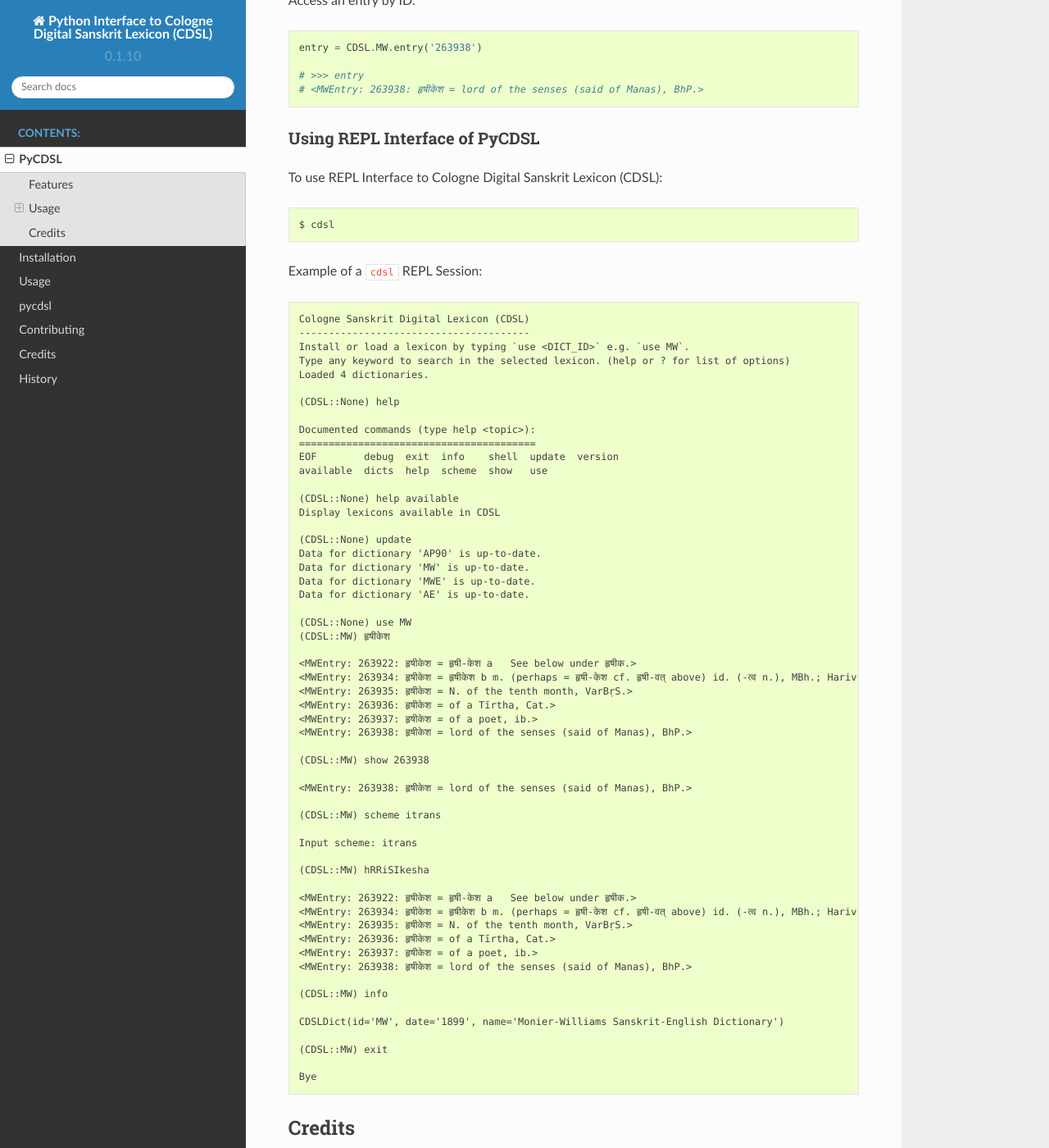
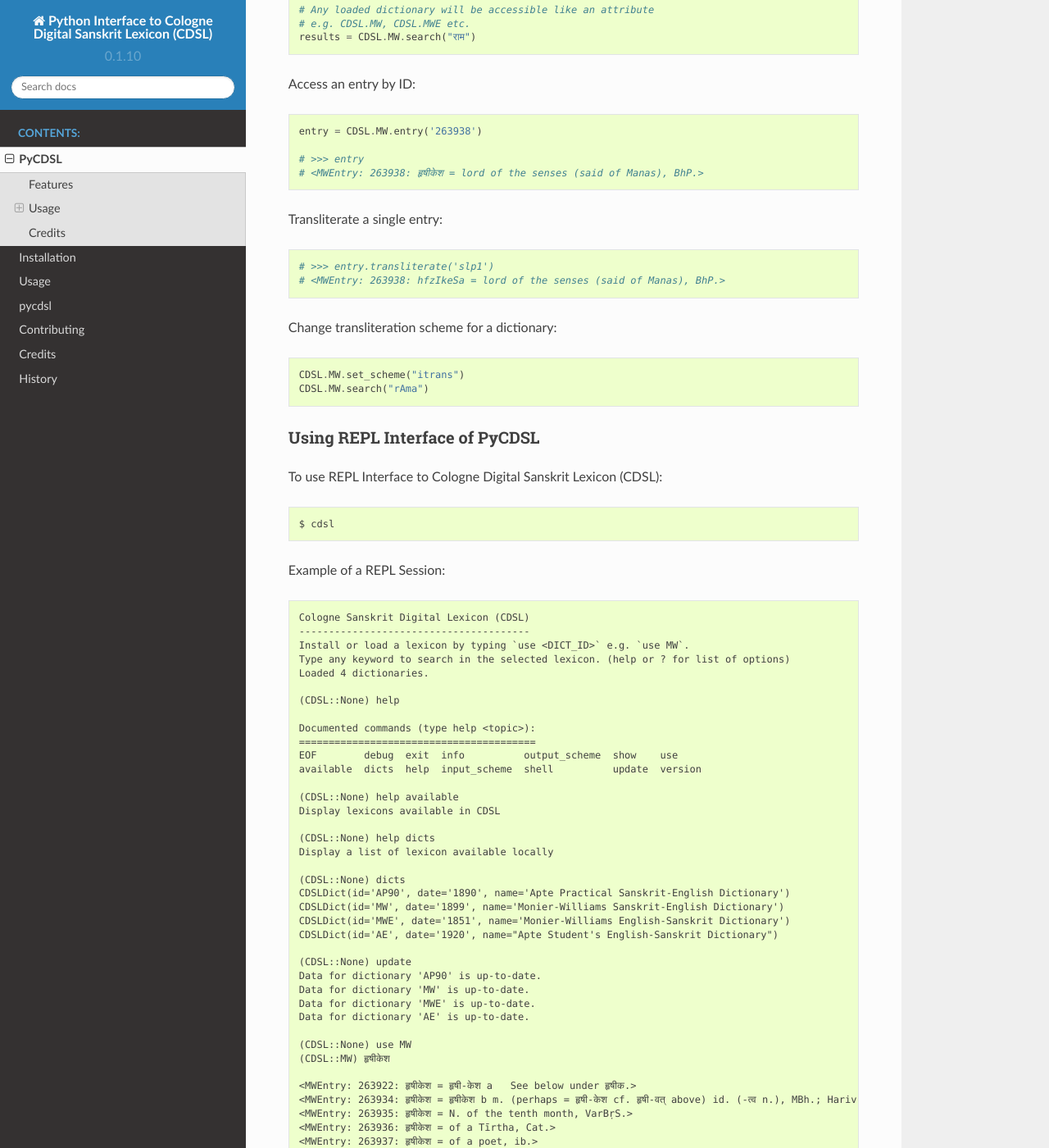
Before and after one commit to hrishikeshrt/PyCDSL, a Sphinx documentation site: the page built from docs/readme.rst, in a window 1280 px wide and 1400 px high, scrolled down 1438 px. Shown: the whole window at 82% size. Built offline with Sphinx 7.4.7 and the Read the Docs theme 2.0.0, drawn with Linux system fonts in a browser that asks for light colours; some of the changed text lies outside the part shown.

Commit message:
docs update

```diff
--- a/README.rst
+++ b/README.rst
@@ -25,6 +25,7 @@
 .. image:: https://img.shields.io/twitter/follow/hrishikeshrt?style=social
         :target: https://twitter.com/hrishikeshrt
         :alt: Twitter Followers
+
 
 PyCDSL is a python interface to Cologne Digital Sanskrit Lexicon (CDSL)
 https://www.sanskrit-lexicon.uni-koeln.de/
@@ -61,12 +62,18 @@
 Create a CDSLCorpus Instance::
 
     # Default installation at ~/cdsl_data
-    # Custom installation path can be pased to the instantiation
     CDSL = pycdsl.CDSLCorpus()
 
-Setup default dictionaries (MW, MWE, AP90, AE)::
+    # Custom installation path can be specified with argument `data_dir`
+    # e.g. CDSL = pycdsl.CDSLCorpus(data_dir='custom-installation-path')
 
-    # If any additional dictionaries are installed, they will be loaded as well
+    # Custom transliteration scheme can be specified with argument `scheme`
+    # `scheme` is a valid name of the scheme from `indic-transliteration`
+    CDSL = pycdsl.CDSLCorpus(scheme='itrans')
+
+Setup default dictionaries (:code:`["MW", "MWE", "AP90", "AE"]`)::
+
+    # Note: Any additional dictionaries that are installed will also be loaded.
     CDSL.setup()
 
     # For loading specific dictionaries only,
@@ -90,6 +97,15 @@
     # >>> entry
     # <MWEntry: 263938: हृषीकेश = lord of the senses (said of Manas), BhP.>
 
+Transliterate a single entry::
+
+    # >>> entry.transliterate('slp1')
+    # <MWEntry: 263938: hfzIkeSa = lord of the senses (said of Manas), BhP.>
+
+Change transliteration scheme for a dictionary::
+
+    CDSL.MW.set_scheme("itrans")
+    CDSL.MW.search("rAma")
 
 Using REPL Interface of PyCDSL
 ^^^^^^^^^^^^^^^^^^^^^^^^^^^^^^
@@ -98,7 +114,7 @@
 
     $ cdsl
 
-Example of a :code:`cdsl` REPL Session::
+Example of a REPL Session::
 
     Cologne Sanskrit Digital Lexicon (CDSL)
     ---------------------------------------
@@ -110,11 +126,20 @@
 
     Documented commands (type help <topic>):
     ========================================
-    EOF        debug  exit  info    shell  update  version
-    available  dicts  help  scheme  show   use
+    EOF        debug  exit  info          output_scheme  show    use
+    available  dicts  help  input_scheme  shell          update  version
 
     (CDSL::None) help available
     Display lexicons available in CDSL
+
+    (CDSL::None) help dicts
+    Display a list of lexicon available locally
+
+    (CDSL::None) dicts
+    CDSLDict(id='AP90', date='1890', name='Apte Practical Sanskrit-English Dictionary')
+    CDSLDict(id='MW', date='1899', name='Monier-Williams Sanskrit-English Dictionary')
+    CDSLDict(id='MWE', date='1851', name='Monier-Williams English-Sanskrit Dictionary')
+    CDSLDict(id='AE', date='1920', name="Apte Student's English-Sanskrit Dictionary")
 
     (CDSL::None) update
     Data for dictionary 'AP90' is up-to-date.
@@ -148,6 +173,19 @@
     <MWEntry: 263936: हृषीकेश = of a Tīrtha, Cat.>
     <MWEntry: 263937: हृषीकेश = of a poet, ib.>
     <MWEntry: 263938: हृषीकेश = lord of the senses (said of Manas), BhP.>
+
+    (CDSL::MW) output_scheme iast
+
+    Output scheme: iast
+
+    (CDSL::MW) hRRiSIkesha
+
+    <MWEntry: 263922: hṛṣīkeśa = hṛṣī-keśa a   See below under hṛṣīka.>
+    <MWEntry: 263934: hṛṣīkeśa = hṛṣīkeśa b m. (perhaps = hṛṣī-keśa cf. hṛṣī-vat above) id. (-tva n.), MBh.; Hariv. &c.>
+    <MWEntry: 263935: hṛṣīkeśa = N. of the tenth month, VarBṛS.>
+    <MWEntry: 263936: hṛṣīkeśa = of a Tīrtha, Cat.>
+    <MWEntry: 263937: hṛṣīkeśa = of a poet, ib.>
+    <MWEntry: 263938: hṛṣīkeśa = lord of the senses (said of Manas), BhP.>
 
     (CDSL::MW) info
 
--- a/docs/usage.rst
+++ b/docs/usage.rst
@@ -15,12 +15,18 @@
 Create a CDSLCorpus Instance::
 
     # Default installation at ~/cdsl_data
-    # Custom installation path can be pased to the instantiation
     CDSL = pycdsl.CDSLCorpus()
 
-Setup default dictionaries (MW, MWE, AP90, AE)::
+    # Custom installation path can be specified with argument `data_dir`
+    # e.g. CDSL = pycdsl.CDSLCorpus(data_dir='custom-installation-path')
 
-    # If any additional dictionaries are installed, they will be loaded as well
+    # Custom transliteration scheme can be specified with argument `scheme`
+    # `scheme` is a valid name of the scheme from `indic-transliteration`
+    CDSL = pycdsl.CDSLCorpus(scheme='itrans')
+
+Setup default dictionaries (:code:`["MW", "MWE", "AP90", "AE"]`)::
+
+    # Note: Any additional dictionaries that are installed will also be loaded.
     CDSL.setup()
 
     # For loading specific dictionaries only,
@@ -44,6 +50,21 @@
     # >>> entry
     # <MWEntry: 263938: हृषीकेश = lord of the senses (said of Manas), BhP.>
 
+Transliterate a single entry::
+
+    # >>> entry.transliterate('slp1')
+    # <MWEntry: 263938: hfzIkeSa = lord of the senses (said of Manas), BhP.>
+
+Change transliteration scheme for a dictionary::
+
+    CDSL.MW.set_scheme("itrans")
+    CDSL.MW.search("rAma")
+
+
+For a more detailed usage, check the documentation of modules in the PyCDSL Package.
+
+https://pycdsl.readthedocs.io/en/latest/pycdsl.html
+
 
 Using REPL Interface of PyCDSL
 ==============================
@@ -53,7 +74,7 @@
     $ cdsl
 
 
-Example of a :code:`cdsl` REPL Session::
+Example of a REPL Session::
 
     Cologne Sanskrit Digital Lexicon (CDSL)
     ---------------------------------------
@@ -65,11 +86,20 @@
 
     Documented commands (type help <topic>):
     ========================================
-    EOF        debug  exit  info    shell  update  version
-    available  dicts  help  scheme  show   use
+    EOF        debug  exit  info          output_scheme  show    use
+    available  dicts  help  input_scheme  shell          update  version
 
     (CDSL::None) help available
     Display lexicons available in CDSL
+
+    (CDSL::None) help dicts
+    Display a list of lexicon available locally
+
+    (CDSL::None) dicts
+    CDSLDict(id='AP90', date='1890', name='Apte Practical Sanskrit-English Dictionary')
+    CDSLDict(id='MW', date='1899', name='Monier-Williams Sanskrit-English Dictionary')
+    CDSLDict(id='MWE', date='1851', name='Monier-Williams English-Sanskrit Dictionary')
+    CDSLDict(id='AE', date='1920', name="Apte Student's English-Sanskrit Dictionary")
 
     (CDSL::None) update
     Data for dictionary 'AP90' is up-to-date.
@@ -104,6 +134,19 @@
     <MWEntry: 263937: हृषीकेश = of a poet, ib.>
     <MWEntry: 263938: हृषीकेश = lord of the senses (said of Manas), BhP.>
 
+    (CDSL::MW) output_scheme iast
+
+    Output scheme: iast
+
+    (CDSL::MW) hRRiSIkesha
+
+    <MWEntry: 263922: hṛṣīkeśa = hṛṣī-keśa a   See below under hṛṣīka.>
+    <MWEntry: 263934: hṛṣīkeśa = hṛṣīkeśa b m. (perhaps = hṛṣī-keśa cf. hṛṣī-vat above) id. (-tva n.), MBh.; Hariv. &c.>
+    <MWEntry: 263935: hṛṣīkeśa = N. of the tenth month, VarBṛS.>
+    <MWEntry: 263936: hṛṣīkeśa = of a Tīrtha, Cat.>
+    <MWEntry: 263937: hṛṣīkeśa = of a poet, ib.>
+    <MWEntry: 263938: hṛṣīkeśa = lord of the senses (said of Manas), BhP.>
+
     (CDSL::MW) info
 
     CDSLDict(id='MW', date='1899', name='Monier-Williams Sanskrit-English Dictionary')
```
Also changed, not shown: other parts of README.rst (+1 -1 lines), other parts of docs/usage.rst (+1 -1 lines).
